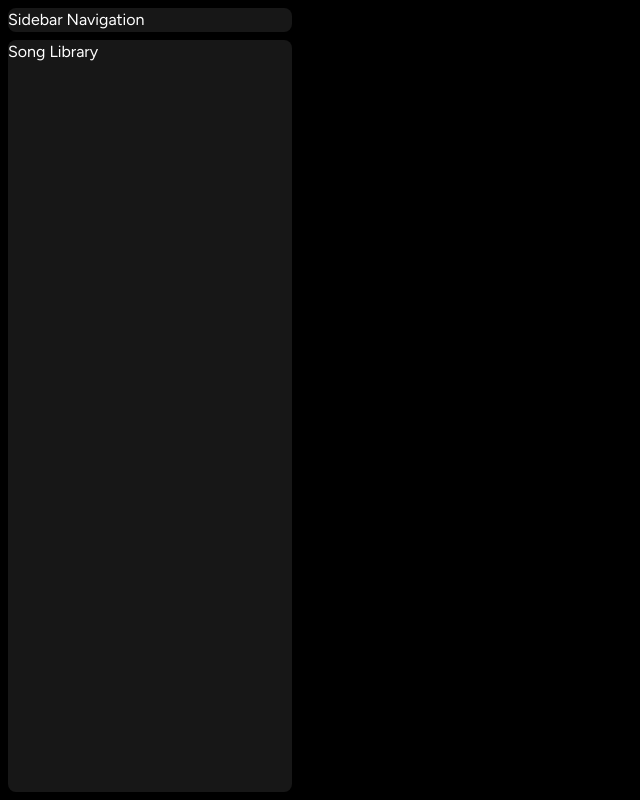
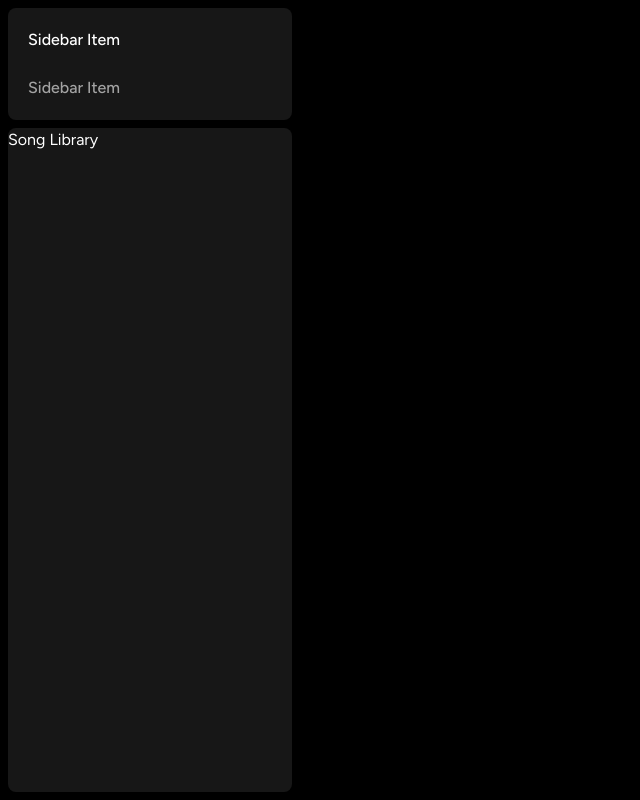
Before and after one commit to trevoncharles/rave, a Next.js app: page / in a window 1280 px wide. Shown: the whole page, without its empty margins (0-640 px from the left). Built offline with nearby package versions, Linux system fonts and the light colour scheme.

Commit message:
Sidebar Active Hover CSS

```diff
--- a/components/Sidebar.tsx
+++ b/components/Sidebar.tsx
@@ -5,6 +5,7 @@
 import { HiHome } from "react-icons/hi";
 import { BiSearch } from "react-icons/bi";
 import Box from "./Box";
+import SidebarItem from "./SidebarItem";
 
 
 
@@ -48,7 +49,21 @@
         "
       >
         <Box>
-          Sidebar Navigation
+          <div className="
+      flex
+      flex-col
+      gap-y-4
+      px-5
+      py-4"
+          >
+            {routes.map((item) => (
+            <SidebarItem
+              key={item.label}
+              {...item}
+            />
+            ))}
+
+          </div>
         </Box>
         <Box className="overflow-y-auto h-full">
           Song Library
--- /dev/null
+++ b/components/SidebarItem.tsx
@@ -0,0 +1,45 @@
+import Link from "next/link";
+import { IconType } from "react-icons";
+import { twMerge } from "tailwind-merge";
+
+interface SidebarItemsProps {
+  icon: IconType;
+  label: string;
+  active?: boolean;
+  href: string;
+
+}
+
+const SidebarItem: React.FC<SidebarItemsProps> = ({
+  icon,
+  label,
+  active,
+  href,
+}) => {
+  return (
+    <Link
+      href={href}
+      className={twMerge(`
+      flex
+      flex-row
+      h-auto
+      items-center
+      w-full
+      gap-x-4
+      text-md
+      font-medium
+      cursor-pointer
+      hover:text-white
+      transition
+      text-neutral-400
+      py-1
+      `,
+      active && "text-white"
+      )}
+    >
+      Sidebar Item
+    </Link>
+  );
+}
+
+export default SidebarItem;
```
